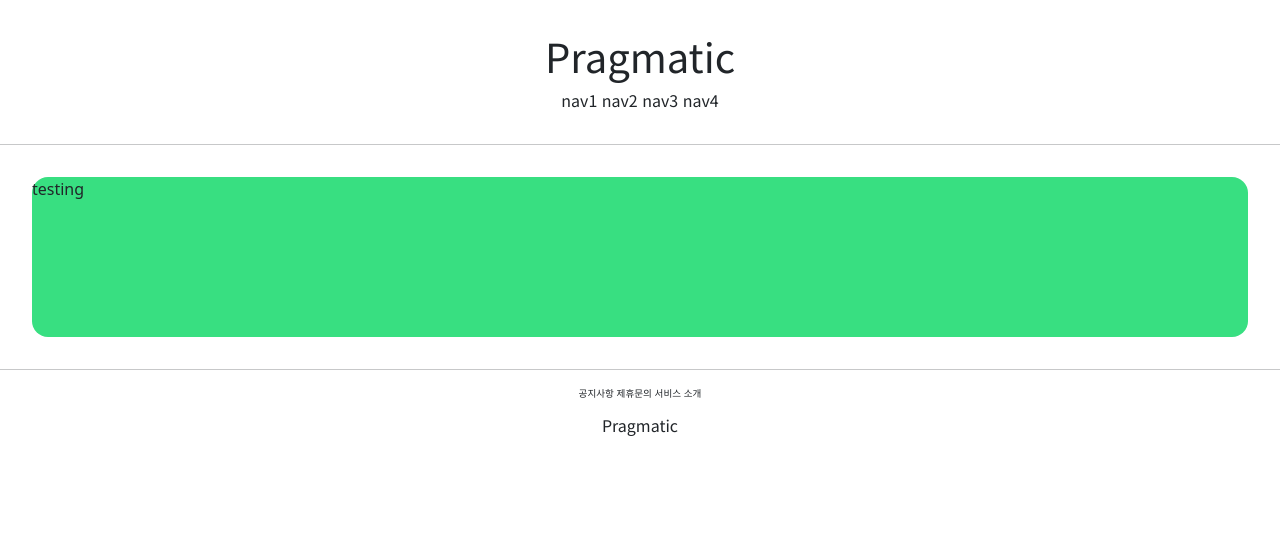
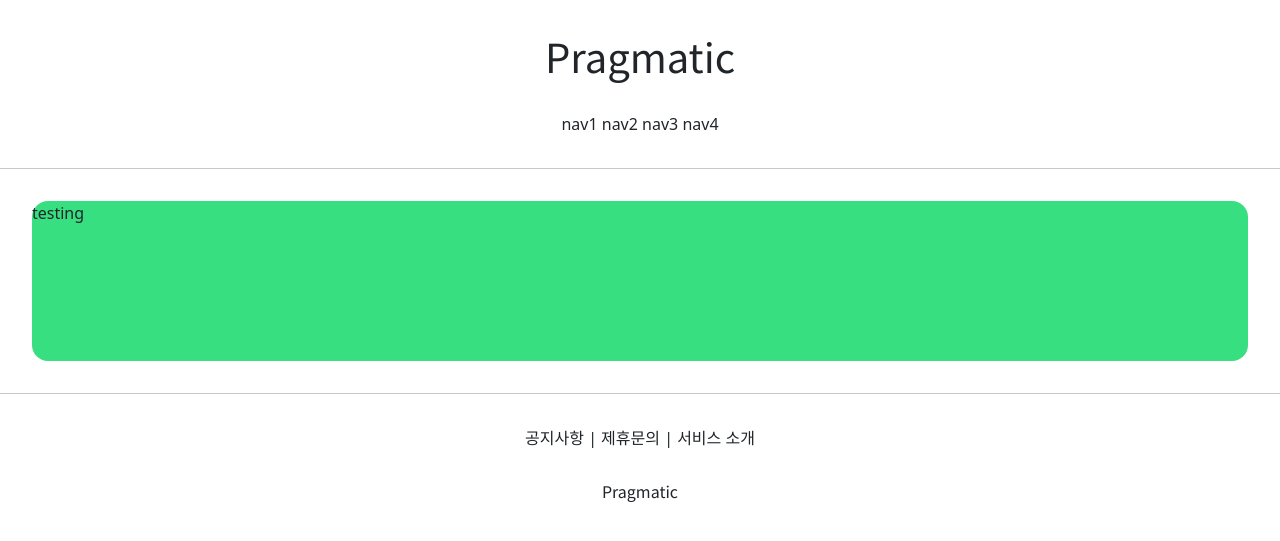
Before and after one commit to merterldosa/mypinterest, a Django app: page /account/hello_world/ in a window 1280 px wide. Shown: the top 541 px of the page. Run offline with Django 4.2, Linux system fonts and the light colour scheme.

Commit message:
django course 11 commit

```diff
--- a/mypinterest/settings.py
+++ b/mypinterest/settings.py
@@ -120,6 +120,12 @@ USE_TZ = True
 
 STATIC_URL = "static/"
 
+STATICFILES_DIRS = [
+    BASE_DIR / "static",
+]
+
+STATIC_ROOT = os.path.join(BASE_DIR, 'staticfiles')
+
 # Default primary key field type
 # https://docs.djangoproject.com/en/4.2/ref/settings/#default-auto-field
 
--- /dev/null
+++ b/static/base.css
@@ -0,0 +1,15 @@
+.pragmatic-logo {
+    text-align: center;
+    margin: 2rem 0;
+    font-family: 'Noto Sans KR';
+}
+
+.pragmatic-footer {
+    text-align: center;
+    margin-top: 2rem;
+}
+
+.pragmatic-header {
+    text-align: center;
+    margin: 2rem 0;
+}
--- a/templates/footer.html
+++ b/templates/footer.html
@@ -1,10 +1,10 @@
-<div style="text-align: center; font-family: 'Noto Sans KR'">
-    <div style="font-size: .6rem">
-        <span>공지사항</span>
-        <span>제휴문의</span>
+<div class="pragmatic-footer">
+    <div class="pragmatic-button">
+        <span>공지사항</span> |
+        <span>제휴문의</span> |
         <span>서비스 소개</span>
     </div>
-    <div style="margin-top: 1rem;">
+    <div class="pragmatic-logo">
         <h6>Pragmatic</h6>
     </div>
 </div>
--- a/templates/head.html
+++ b/templates/head.html
@@ -12,4 +14,7 @@
     <link rel="preconnect" href="https://fonts.googleapis.com">
     <link rel="preconnect" href="https://fonts.gstatic.com" crossorigin>
     <link href="https://fonts.googleapis.com/css2?family=Noto+Sans+KR&display=swap" rel="stylesheet">
+
+    <!--  DEFAULT CSS LINK  -->
+    <link rel="stylesheet" type="text/css" href = "{% static 'base.css' %}">
 </head>
--- a/templates/header.html
+++ b/templates/header.html
@@ -1,6 +1,6 @@
-<div style="text-align: center; margin: 2rem 0; font-family: 'Noto Sans KR'">
+<div class="pragmatic-header">
     <div >
-        <h1>Pragmatic</h1>
+        <h1 class="pragmatic-logo">Pragmatic</h1>
     </div>
     <div>
         <span>nav1</span>
```
Also changed, not shown: other parts of templates/head.html (+2 -0 lines).
